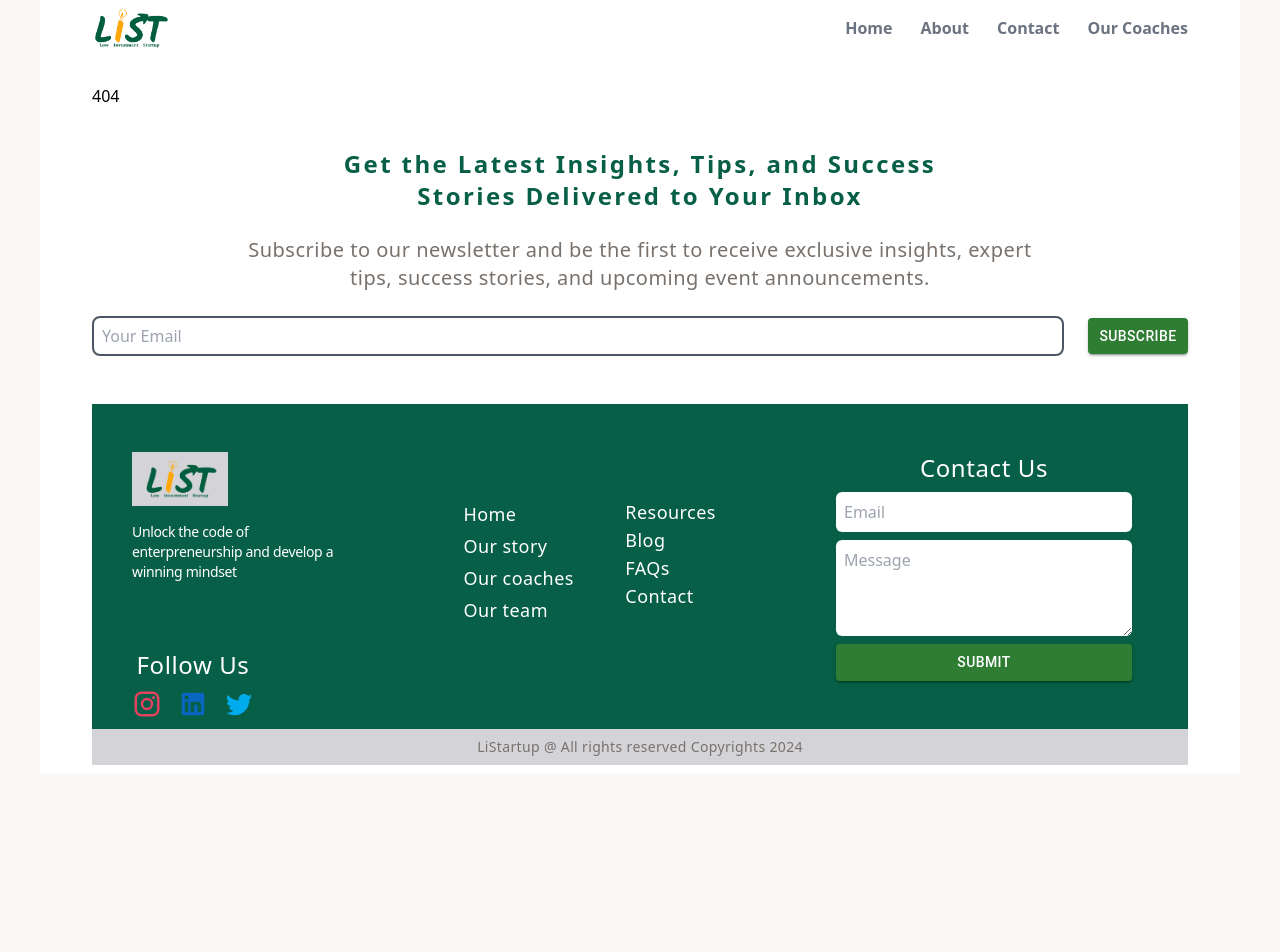
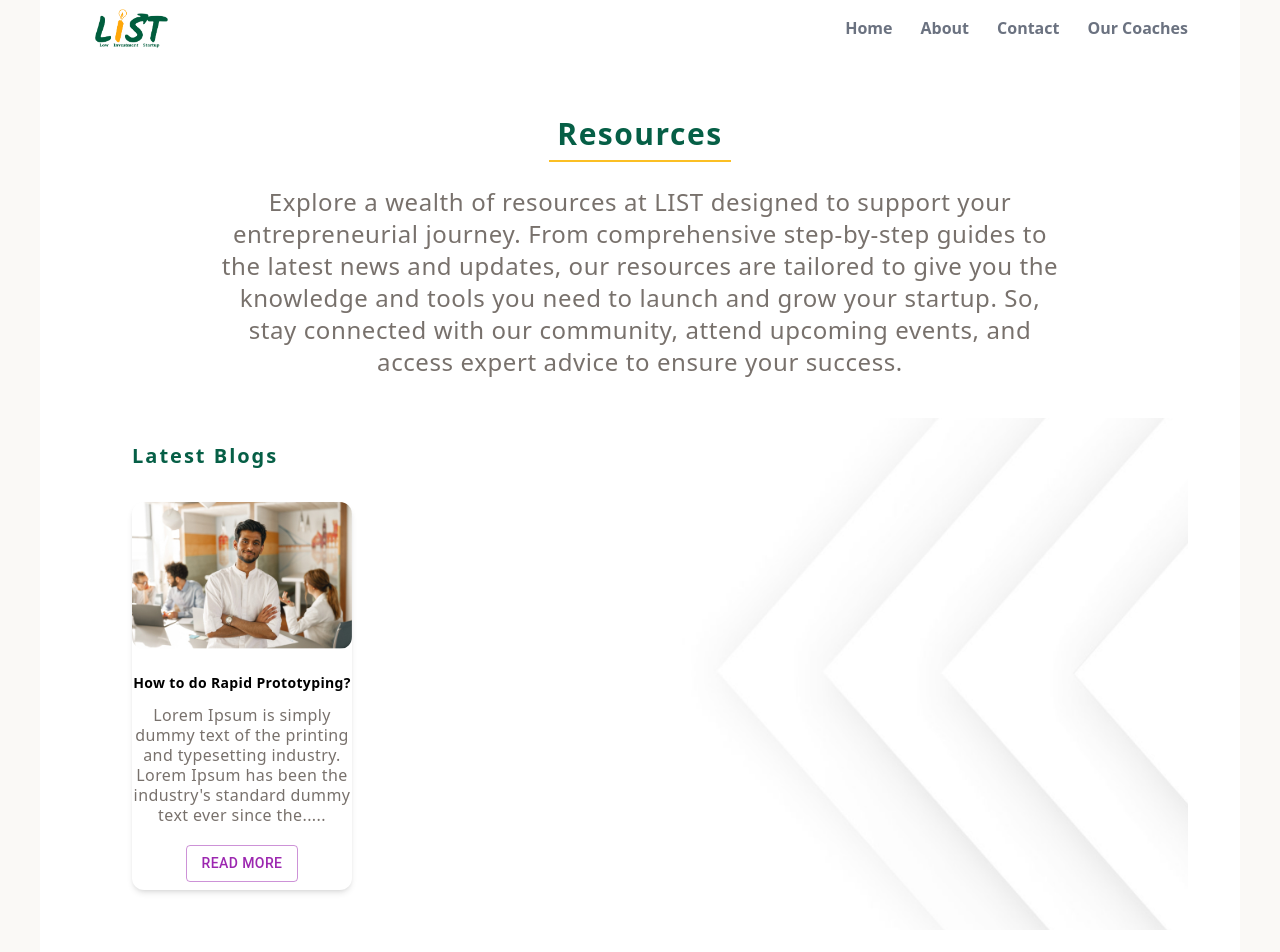
Before and after one commit to GreenVayu/List-startup, a React (Vite) app: page /Resource in a window 1280 px wide. Shown: the top 952 px of the page. Before the commit the page ends 800 px from the top, so only its background shows below. Built offline with nearby package versions, Linux system fonts and the light colour scheme; the HTML template or start-up script is replaced by a standard one.

Commit message:
sec1 and 1 card done

```diff
--- a/src/App.tsx
+++ b/src/App.tsx
@@ -9,6 +9,7 @@ import Ourstory from "./Ourstory.tsx";
 import Coaches from "./ourcoaches.tsx";
 import Team from "./Team.tsx";
 import FAQ from "./FAQ.tsx";
+import Resource from "./Resource.tsx";
 
 
 function App() {
@@ -25,6 +26,7 @@ function App() {
           <Route path="Ourstory" element={<Ourstory/>} />
           <Route path="Team" element={<Team/>} />
           <Route path="FAQ" element={<FAQ/>} />
+          <Route path="Resource" element={<Resource/>} />
         </Route>
       </Routes>
     </BrowserRouter>
--- /dev/null
+++ b/src/Resource.tsx
@@ -0,0 +1,55 @@
+import { Button } from "@mui/material";
+
+function Resource() {
+  return (
+    <div className="container">
+      <div className="sec1 mt-6">
+        <h1 className="text-emerald-800 text-2xl font-semibold leading-5 tracking-wider border-b-2 border-amber-400 w-fit mx-auto p-2 sm:text-3xl">
+          Resources
+        </h1>
+        <p className="p-4 text-center text-stone-500 text-base sm:text-xl sm:w-4/5 sm:mx-auto font-normal leading-normal tracking-wide md:text-2xl sm:mt-2">
+          Explore a wealth of resources at LIST designed to support your
+          entrepreneurial journey. From comprehensive step-by-step guides to the
+          latest news and updates, our resources are tailored to give you the
+          knowledge and tools you need to launch and grow your startup. So, stay
+          connected with our community, attend upcoming events, and access
+          expert advice to ensure your success.
+        </p>
+      </div>
+
+      <div className="sec2 bg-[url('/team/Colorpalette.png')] bg-cover mt-6 p-6">
+        <h1 className="text-emerald-800 text-xl font-semibold tracking-widest mx-4">
+          Latest Blogs
+        </h1>
+
+        <div className="p-4 mt-4">
+
+          <div className="bg-white rounded-xl shadow-md w-[220px]">
+            <img
+              className="h-full rounded-xl w-full object-cover object-center mb-6"
+              src="/ourstory/Rectangle1.jpg"
+              alt="content"
+            />
+            <h2 className="text-black text-sm font-semibold tracking-wide text-center">
+              How to do Rapid Prototyping?
+            </h2>
+            <p className="text-stone-500 text-base font-normal leading-5 tracking-wide py-3 text-center">
+              Lorem Ipsum is simply dummy text of the printing and typesetting
+              industry. Lorem Ipsum has been the industry's standard dummy text
+              ever since the.....
+            </p>
+            <div className="text-center p-2"><Button variant="outlined" color="secondary">
+                Read more
+              </Button></div>
+          </div>
+
+        </div>
+
+      </div>
+
+      <div className="sec3"></div>
+    </div>
+  );
+}
+
+export default Resource;
```
